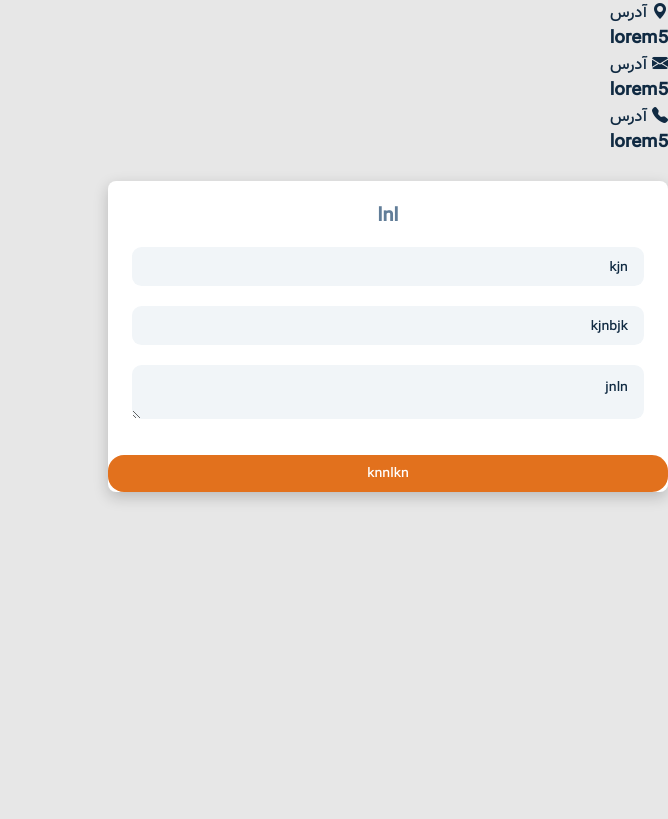
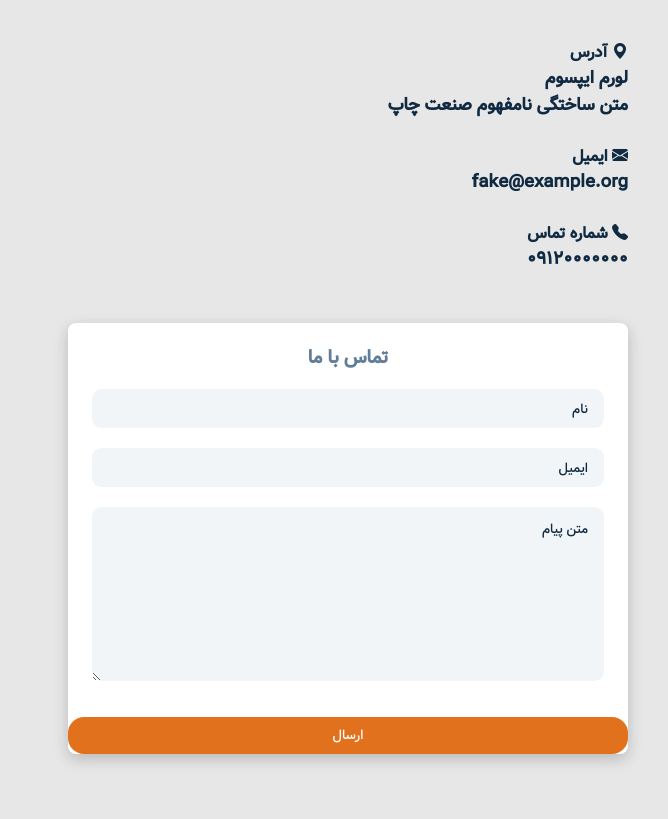
Before and after one commit to Saeid-Shakeri/AiLearning, a Django app: page /contactus/ in a window 1280 px wide. Shown: the whole page, without its empty margins (612-1280 px from the left). Before the commit the page ends 502 px from the top, so only its background shows below. Run offline with Django 3.2, Linux system fonts and the light colour scheme.

Commit message:
some changes

```diff
--- a/templates/AiLearning/contactus.html
+++ b/templates/AiLearning/contactus.html
@@ -1,71 +1,89 @@
-<!DOCTYPE html>
-<html lang="fa" dir="rtl" >
-<head>
-	<meta charset="UTF-8">
-	<meta name="viewport" content="width=device-width,initial-scale=1.0">
-	<title>AiLearning | contact us</title>
+{% extends "base/base.html" %}
+
+{% block head %}
+
+    <meta content="width=device-width, initial-scale=1" name="viewport" />
 	<link rel="stylesheet" href="/static/css/styles.css">
     <link rel="stylesheet" href="https://cdn.jsdelivr.net/npm/bootstrap-icons@1.11.3/font/bootstrap-icons.min.css">
 
-</head>
+    {% block title %}
+        <title>AiLearning | contact us</title>
+    {% endblock  %}
 
-<body>
+{% endblock %}
+{% comment %}
+contact form
+style="top: 50%; left: 50%;
+                transform: translate(-120%, -65%); {% endcomment %}
 
-    <section claas="contact">
-            <article class="contact-info">
 
-                <div class="contact-item">
-                    <h4 claas="contact-title">  </h4>
+{% block navbar %}
+{% endblock %}
+
+{% block content %}
+    <section claas="contact" style="padding: 20px; margin: 20px ;">
+        <div claas="section-center clearfix">
+            <article class="contact-info" style=" display: inline;">
+
+                <div class="contact-item" style="">
                     <span class="contact-icon">
                         <i class="bi bi-geo-alt-fill"></i>
                     </span>
-                    آدرس
-                    <h4 class="contact-text">lorem5
+                    <h4 claas="contact-title" style="display: inline;"> آدرس </h4>
+                    <h4 class="contact-text">
+                        لورم ایپسوم
+                        <br>
+                        متن ساختگی نامفهوم صنعت چاپ
                     </h4>
                 </div>
+                <br>
 
                 <div class="contact-item">
-                    <h4 claas="contact-title">  </h4>
+
                     <span class="contact-icon">
                         <i class="bi bi-envelope-fill"></i>
                     </span>
-                    آدرس
-                    <h4 class="contact-text">lorem5
+                    <h4 claas="contact-title"  style=" display: inline;">  ایمیل </h4>
+
+                    <h4 class="contact-text">
+                        fake@example.org
                     </h4>
                 </div>
+                <br>
 
                 <div class="contact-item">
-                    <h4 claas="contact-title">  </h4>
+
                     <span class="contact-icon">
                         <i class="bi bi-telephone-fill"></i>
                     </span>
-                    آدرس
-                    <h4 class="contact-text">lorem5
+                    <h4 claas="contact-title" style="display: inline;"> شماره تماس </h4>
+                    <h4 class="contact-text">
+                        ۰۹۱۲۰۰۰۰۰۰۰
                     </h4>
                 </div>
-
+                <br>
 
             </article>
             <br>
 
             <article class="contact-form">
-                <h3>  lnl </h3>
+                <h3>  تماس با ما </h3>
                 <form action="" method="post">
                     <div class="form-group">
-                        <input class="form-control" name="name" placeholder="kjn" type="text" requierd>
-                        <input class="form-control" name="email" placeholder="kjnbjk" type="email" requierd>
-                        <textarea class="form-control" name="message" placeholder="jnln" type="message" row="5" requierd></textarea>
+                        <input class="form-control" name="name" placeholder="نام" type="text" requierd>
+                        <input class="form-control" name="email" placeholder="ایمیل" type="email" requierd>
+                        <textarea class="form-control" name="message" placeholder="متن پیام" type="message" rows="10" requierd></textarea>
                     </div>
 
-                    <button class="btn submit-btn" type="submit"> knnlkn   </button>
-
+                    <button class="btn submit-btn" type="submit"> ارسال  </button>
 
                 </form>
 
             </article>
-
-
+        </div>
     </section>
 
-</body>
-</html>
+{% endblock%}
+
+{% block footer %}
+{% endblock %}
```
